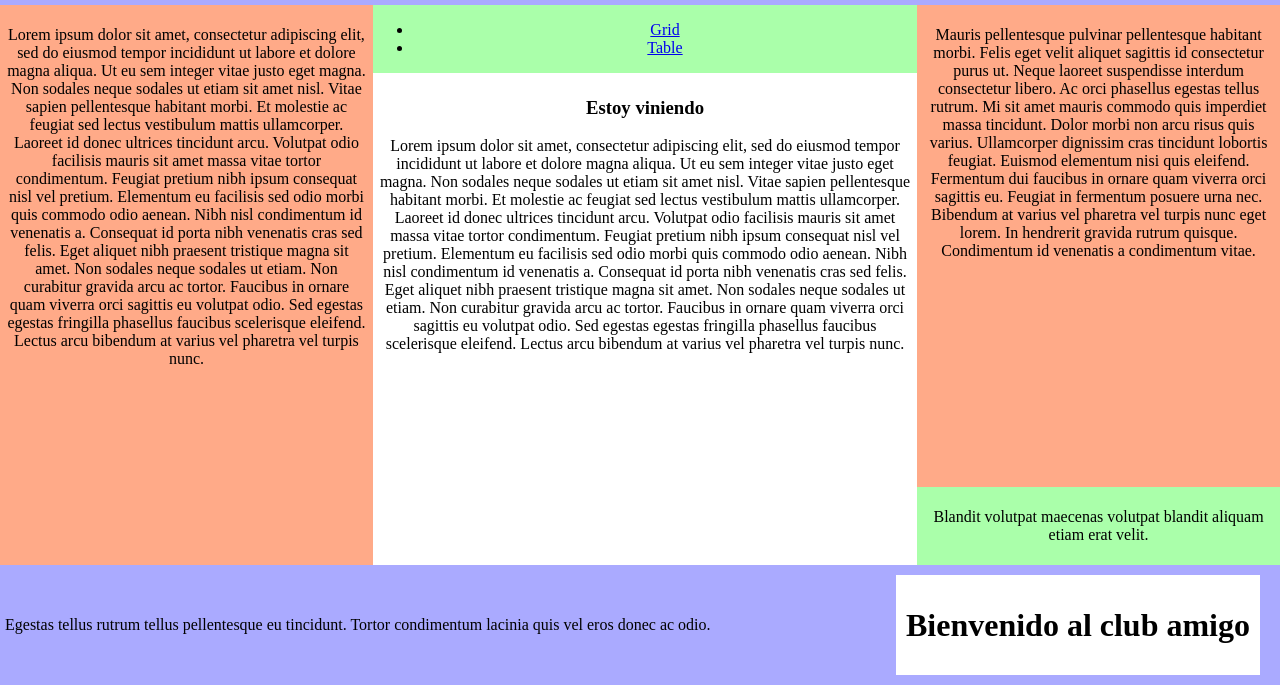
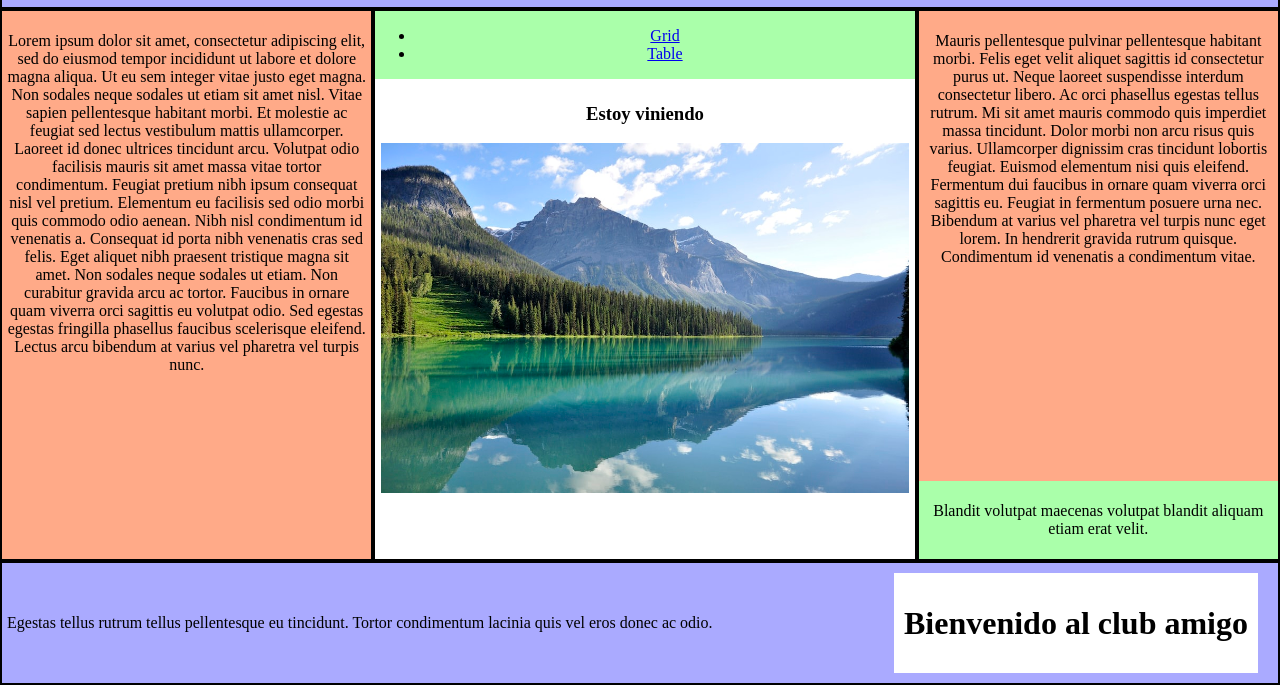
Before and after one commit to KrishaPoehala/webLab1, a website: page index.html in a window 1280 px wide. Shown: the part 115-800 px from the top of the page. Drawn offline with Linux system fonts and the light colour scheme.

Commit message:
add images

```diff
--- a/flex.css
+++ b/flex.css
@@ -1,5 +1,12 @@
 .border{
     border:2px solid black;
+}
+.image{
+height: 350px;
+}
+
+.border{
+	border:2px solid black;
 }
 
 body {
--- a/grid.css
+++ b/grid.css
@@ -38,6 +38,13 @@ main {
 	grid-template-columns: 2fr 3fr 2fr;
     height: 100vh;
 }
+
+
+.image{
+	height: 350px;
+	}
+
+
 .left {
 	background-color: #ffaa88;
 }
--- a/index.html
+++ b/index.html
@@ -7,17 +7,17 @@
 	</head>
 	<body>
         <main>
-            <div class="ends_vertical ends_top">
+            <div class="ends_vertical ends_top border">
                 <div class="title"><h1>Moskalyaku na hillyaku</h1></div>
                 <div class="ends_text ends_text__Bottom text">
                     <p>Ultricies mi quis hendrerit dolor. Integer vitae justo eget magna fermentum iaculis eu non diam.</p>
                 </div>
             </div>
             <div class="middle">
-                <div class="left text">
+                <div class="left text border">
                     <p>Lorem ipsum dolor sit amet, consectetur adipiscing elit, sed do eiusmod tempor incididunt ut labore et dolore magna aliqua. Ut eu sem integer vitae justo eget magna. Non sodales neque sodales ut etiam sit amet nisl. Vitae sapien pellentesque habitant morbi. Et molestie ac feugiat sed lectus vestibulum mattis ullamcorper. Laoreet id donec ultrices tincidunt arcu. Volutpat odio facilisis mauris sit amet massa vitae tortor condimentum. Feugiat pretium nibh ipsum consequat nisl vel pretium. Elementum eu facilisis sed odio morbi quis commodo odio aenean. Nibh nisl condimentum id venenatis a. Consequat id porta nibh venenatis cras sed felis. Eget aliquet nibh praesent tristique magna sit amet. Non sodales neque sodales ut etiam. Non curabitur gravida arcu ac tortor. Faucibus in ornare quam viverra orci sagittis eu volutpat odio. Sed egestas egestas fringilla phasellus faucibus scelerisque eleifend. Lectus arcu bibendum at varius vel pharetra vel turpis nunc.</p>
                 </div>
-                <div class="middle2">
+                <div class="middle2 border">
                     <div class="middle_top">
                         <ul>
                             <li><a href="grid.html">Grid</a></li>
@@ -26,10 +26,10 @@
                     </div>
                     <div class="middle_bottom text">
                         <h3>Estoy viniendo</h3>
-                        <p>Lorem ipsum dolor sit amet, consectetur adipiscing elit, sed do eiusmod tempor incididunt ut labore et dolore magna aliqua. Ut eu sem integer vitae justo eget magna. Non sodales neque sodales ut etiam sit amet nisl. Vitae sapien pellentesque habitant morbi. Et molestie ac feugiat sed lectus vestibulum mattis ullamcorper. Laoreet id donec ultrices tincidunt arcu. Volutpat odio facilisis mauris sit amet massa vitae tortor condimentum. Feugiat pretium nibh ipsum consequat nisl vel pretium. Elementum eu facilisis sed odio morbi quis commodo odio aenean. Nibh nisl condimentum id venenatis a. Consequat id porta nibh venenatis cras sed felis. Eget aliquet nibh praesent tristique magna sit amet. Non sodales neque sodales ut etiam. Non curabitur gravida arcu ac tortor. Faucibus in ornare quam viverra orci sagittis eu volutpat odio. Sed egestas egestas fringilla phasellus faucibus scelerisque eleifend. Lectus arcu bibendum at varius vel pharetra vel turpis nunc.</p>
+                        <img src="images/web labs.jpg" alt="photo" class="image">
                     </div>
                 </div>
-                <div class="right">
+                <div class="right border">
                     <div class="right_top text">
                         <p>Mauris pellentesque pulvinar pellentesque habitant morbi. Felis eget velit aliquet sagittis id consectetur purus ut. Neque laoreet suspendisse interdum consectetur libero. Ac orci phasellus egestas tellus rutrum. Mi sit amet mauris commodo quis imperdiet massa tincidunt. Dolor morbi non arcu risus quis varius. Ullamcorper dignissim cras tincidunt lobortis feugiat. Euismod elementum nisi quis eleifend. Fermentum dui faucibus in ornare quam viverra orci sagittis eu. Feugiat in fermentum posuere urna nec. Bibendum at varius vel pharetra vel turpis nunc eget lorem. In hendrerit gravida rutrum quisque. Condimentum id venenatis a condimentum vitae.</p>
                     </div>
@@ -38,7 +38,7 @@
                     </div>
                 </div>
             </div>
-            <div class="ends_vertical ends_bottom">
+            <div class="ends_vertical ends_bottom border">
                 <div class="ends_text ends_Text__Bottom text">
                     <p>Egestas tellus rutrum tellus pellentesque eu tincidunt. Tortor condimentum lacinia quis vel eros donec ac odio. </p>
                 </div>
--- a/table.css
+++ b/table.css
@@ -22,6 +22,12 @@ td {
 	background-color: #aaffaa;
 	height: 50px;
 }
+
+.image{
+	height: 400px;
+}
+
+
 .ends_vertical {
 	height: 110px;
 	background-color: #aaaaff;
```
Also changed, not shown: grid.html (+1 -1 lines), table.html (+1 -1 lines).
